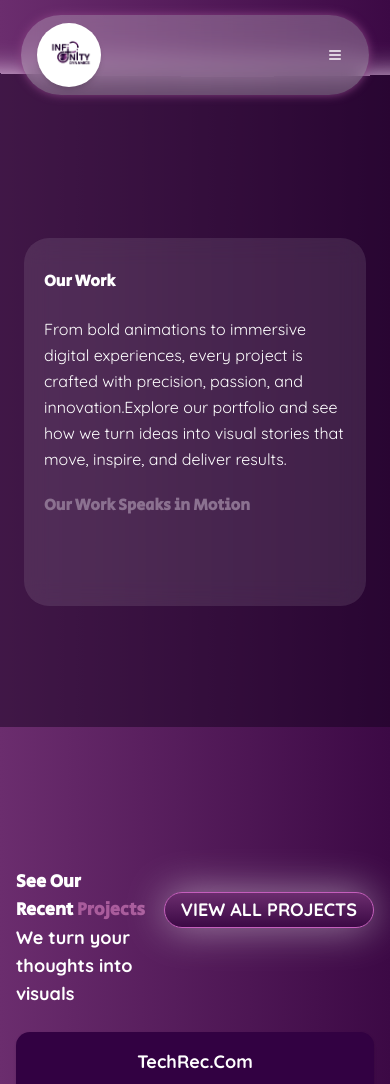
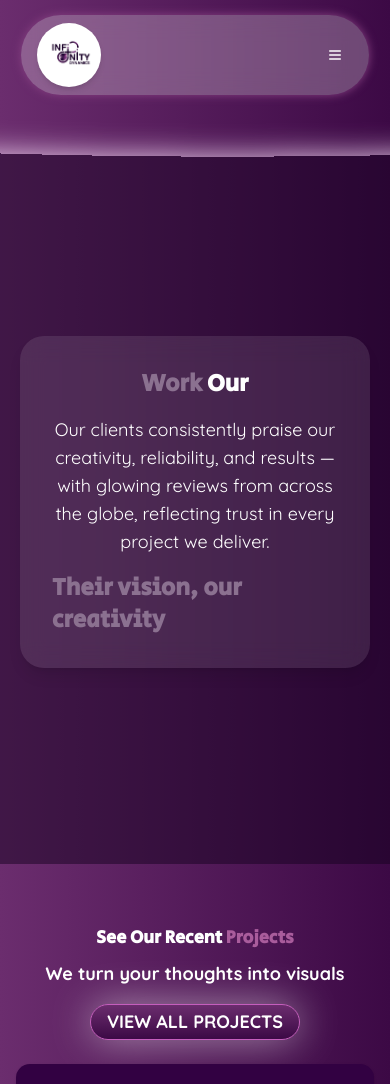
Before and after one commit to Zeeshan-Haider-Soomro/Infinity-X-Dynamic, a React (Vite) app: page /our-work in a window 390 px wide. Shown: the top 1084 px of the page. Built offline with nearby package versions, Linux system fonts and the light colour scheme.

Commit message:
fix: update component styles and improve layout for better responsiveness and visual consistency

```diff
--- a/src/assets/ImagesFile.jsx
+++ b/src/assets/ImagesFile.jsx
@@ -319,7 +319,7 @@ export const BackgroundWave = (props) => (
       <filter
         id="filter0_d_347_330"
         width="1320"
-        height="480"
+        height="518"
         x="-20"
         y="0"
         colorInterpolationFilters="sRGB"
--- a/src/components/Header.jsx
+++ b/src/components/Header.jsx
@@ -251,7 +251,7 @@ const Header = () => {
                   size="icon"
                   className="md:hidden text-white hover:bg-transparent focus-visible:ring-0 focus-visible:ring-offset-0"
                 >
-                  <Menu size={28} />
+                  <Menu size={34} />
                 </Button>
               </SheetTrigger>
 
--- a/src/components/ServiceButtons.jsx
+++ b/src/components/ServiceButtons.jsx
@@ -1,11 +1,11 @@
-import { Link } from "react-router-dom"; // ✅ Updated to react-router-dom
+import { Link } from "react-router-dom";
 
 const services = [
   "GRAPHIC MOTION",
   "3D ANIMATION",
   "2D ANIMATION",
   "SOCIAL MEDIA MARKETING",
-  "WEB DEVELOPMENT", // Fixed typo in "DEVELOPMENT"
+  "WEB DEVELOPMENT",
   "CARTOON ANIMATION",
   "WHITEBOARD VIDEOS",
   "LOGO ANIMATION",
@@ -33,7 +33,7 @@ const links = [
 export default function ServiceButtons({ activeIndex }) {
   return (
     <div data-aos="fade-up" className="flex items-center justify-center px-4">
-      <div className="grid xl:grid-cols-4 lg:grid-cols-3 md:grid-cols-2 grid-cols-1 gap-3 md:gap-4 w-full max-w-6xl">
+      <div className="grid grid-cols-2 sm:grid-cols-2 md:grid-cols-3 lg:grid-cols-4 xl:grid-cols-4 gap-3 md:gap-4 w-full max-w-6xl">
         {services.map((label, index) => {
           const isActive = index === activeIndex;
           const link = links[index];
--- a/src/pages/Home.jsx
+++ b/src/pages/Home.jsx
@@ -73,10 +73,10 @@ const Home = () => {
           <h1 className="text-white text-center text-3xl lg:text-[50px] font-secular">
             We Provide
           </h1>
-          <div className="h-[100px]">
+          <div className="h-[50px] md:h-[80px]">
             <DynamicHeading phrases={phrases} index={index} />
           </div>
-          <h1 className="text-white text-center text-3xl md:text-[50px] lg:text-[70px] font-medium pt-2 font-secular">
+          <h1 className="text-white text-center pb-2 text-3xl md:text-[50px] lg:text-[70px] font-medium font-secular">
             Services
           </h1>
           <div>
--- a/src/pages/OurClients.jsx
+++ b/src/pages/OurClients.jsx
@@ -52,42 +52,56 @@ const OurClients = () => {
   return (
     <div>
       {/* Hero Section */}
-      <section className="w-full md:px-6 top-8 md:top-18 py-4 md:py-16 relative md:min-h-screen z-20 pb-6">
-        <div className="absolute inset-0 z-0">
+
+      {/* Spacer to push content below fixed header */}
+      <div className="h-20" />
+      {/* Our Clients Section */}
+      <section className="relative flex w-full items-center min-h-screen z-0 overflow-hidden">
+        {/* Background Image */}
+        <div className="absolute inset-0 -z-10">
           <ImagesAssets.backgroundWave className="w-full h-full object-cover" />
         </div>
-        <div className="flex flex-col items-center gap-10 p-6">
-          {/* Top Row: Card + Image */}
-          <div className="flex flex-col lg:flex-row items-center justify-center w-full gap-10">
-            <div data-aos="fade-right sm:fade-up" className="w-full lg:w-1/2">
-              <CustomCardModal title="Our Clients" sections={sections} />
+
+        {/* Foreground Content */}
+        <div className="flex flex-col-reverse lg:flex-row justify-around items-center z-10 p-5 gap-10">
+          {/* Left: Text and Stats */}
+          <div className="text-white max-w-2xl rounded-3xl p-8 shadow-lg bg-white/10 backdrop-blur-md">
+            <h1 className="text-2xl md:text-3xl lg:text-3xl font-secular font-bold text-center md:text-left">
+              Our <span className="text-[#8B7190]" >Clients</span>
+            </h1>
+            <p className="text-lg md:text-2xl text-center md:text-left mt-4">
+              Our clients consistently praise our creativity, reliability, and results — with glowing reviews from across the globe, reflecting trust in every project we deliver.
+            </p>
+            <div className="flex justify-between items-center mt-6 gap-4">
+              <h2 className="text-xl md:text-xl lg:text-2xl font-semibold ">
+                Their vision, our creativity
+              </h2>
+              <AwardBox target={100} label="Satisfied Clients" className="ml-0 md:ml-4" />
             </div>
+          </div>
+
+          {/* Right: Bot Illustration */}
           <div data-aos="fade-left" className="relative w-full lg:w-1/2 hidden lg:block">
             <ImagesAssets.botOne />
           </div>
         </div>
-        </div>
       </section>
 
+      {/* Feedback Section */}
       <section className="w-full rounded-t-[65px] border-t-[3px] border-white overflow-hidden">
         {/* Header Section */}
-        <div className="max-w-6xl mx-auto flex flex-col-reverse lg:flex-row items-center justify-between gap-12">
-          {/* Text */}
-          <div className="lg:w-2/3 text-center lg:text-left  text-white">
-            <h3 className="text-[32px] font-semibold mb-4">We Love Feedback!</h3>
-            <p className="text-xl max-w-xl">
-              Share your thoughts with us, and let's turn your feedback into the
-              masterpiece that shapes our journey.
-            </p>
+
+        <div className="flex justify-between items-center py-16 p-8">
+          <div className="text-center lg:text-left text-white ">
+            <h1 className="text-2xl md:text-3xl font-bold mb-2">We Love Feedback !</h1>
+            <p className=" text-xl md:text-2xl ">Share your thoughts with us, and let's turn your feedback into<br/> the masterpiece that shapes our journey.</p>
+          </div>
+          <div className="hidden lg:block absolute top-[500px] right-30 w-[300px] h-[300px]">
+             <ImagesAssets.botTwo />
+
+          </div>
         </div>
 
-          {/* Right Illustration */}
-          <div className="flex justify-center lg:justify-end lg:w-1/3">
-            <div className="text-[32px] [-webkit-text-stroke:1px_#874182] hidden md:block">
-              <ImagesAssets.botTwo />
-            </div>
-          </div>
-        </div>
 
         {/* Glow Effect */}
         <div className="relative w-full h-[1px] mt-6">
@@ -97,7 +111,6 @@ const OurClients = () => {
         {/* Carousel Section */}
         <SliderCards />
       </section>
-
 
       <section >
         <div>
--- a/src/pages/OurWork.jsx
+++ b/src/pages/OurWork.jsx
@@ -49,39 +49,53 @@ const OurWork = () => {
   return (
     <div>
       {/* hero section */}
-      <section className="w-full relative min-h-screen z-20">
-        <div className="absolute inset-0 z-0">
-          <ImagesAssets.backgroundWave className="w-full h-full object-cover items-center" />
+      <div className="h-20" />
+      {/* Our Clients Section */}
+      <section className="relative flex w-full items-center min-h-screen z-0 overflow-hidden">
+        {/* Background Image */}
+        <div className="absolute inset-0 -z-10">
+          <ImagesAssets.backgroundWave className="w-full h-full object-cover" />
         </div>
 
-        <div className="flex flex-col justify-center items-center min-h-screen gap-10 p-6">
-          {/* Top Row: Card + Image */}
-          <div className="flex flex-col lg:flex-row items-center justify-center w-full gap-10">
-            <div data-aos="fade-right">
-              <CustomCardModal title="Our Work" sections={sections} />
+        {/* Foreground Content */}
+        <div className="flex flex-col-reverse lg:flex-row justify-around items-center z-10 p-5 gap-10">
+          {/* Left: Text and Stats */}
+          <div className="text-white max-w-2xl rounded-3xl p-8 shadow-lg bg-white/10 backdrop-blur-md">
+            <h1 className="text-2xl md:text-3xl lg:text-3xl font-secular font-bold text-center md:text-left">
+              <span className="text-[#8B7190]">Work </span>Our
+            </h1>
+            <p className="text-lg md:text-2xl text-center md:text-left mt-4">
+              Our clients consistently praise our creativity, reliability, and results — with glowing reviews from across the globe, reflecting trust in every project we deliver.
+            </p>
+            <h2 className="text-2xl md:text-3xl lg:text-3xl font-secular mt-4 text-[#8B7190] font-semibold ">
+              Their vision, our creativity
+            </h2>
           </div>
+
+          {/* Right: Bot Illustration */}
           <div data-aos="fade-left" className="relative w-full lg:w-1/2 hidden lg:block">
             <ImagesAssets.botOne />
-            </div>
           </div>
         </div>
       </section>
 
       <section className=" w-full pb-4">
 
-        <div className="max-w-full flex justify-between mx-auto px-4 md:px-24 md:pb-16 mt-6">
+        <div className="w-full flex flex-col items-center justify-center text-center px-4 md:h-auto md:flex-row md:justify-between md:text-left md:px-24 md:pb-16">
           <div>
-            <h3 className=" text-white font-secular text-lg md:text-2xl font-bold">
-              See Our Recent <span className=" text-[#A95C9C]">Projects</span>
+            <h3 className="text-white font-secular text-lg md:text-2xl font-bold">
+              See Our Recent <span className="text-[#A95C9C]">Projects</span>
             </h3>
-            <p className="text-white text-lg md:text-2xl font-bold">We turn your thoughts into visuals</p>
+            <p className="text-white text-lg md:text-2xl font-bold mt-2">
+              We turn your thoughts into visuals
+            </p>
           </div>
-          <div className="">
-            <CustomButton className="mt-6" to="/our-work">
+          <CustomButton className="mt-4 md:mt-0" to="/our-work">
             VIEW ALL PROJECTS
           </CustomButton>
         </div>
-        </div>
+
+
         <div className="max-w-full mx-auto px-4 md:px-[122px]">
           <div className="grid grid-cols-1 md:grid-cols-2 lg:grid-cols-3 gap-4 md:gap-[67px] mt-6">
             <Card className="bg-[#320142] text-white p-4 text-center border-0">
@@ -141,34 +155,38 @@ const OurWork = () => {
       </section>
 
      {/* Feedback section */}
-      <section className="w-full bg-[#1a0127e6] rounded-t-[65px] border-t-[3px] border-white px-4 overflow-hidden py-10">
+<section className="w-full bg-[#1a0127e6] rounded-t-[65px] border-t-[3px] border-white px-2 sm:px-4 py-8 overflow-hidden">
   {/* Header Section */}
-        <div className="max-w-6xl mx-auto flex flex-col-reverse lg:flex-row items-center justify-between gap-10">
+  <div className="max-w-6xl mx-auto flex flex-col-reverse lg:flex-row items-center justify-between gap-6 sm:gap-10">
+
     {/* Text */}
-          <div className="lg:w-2/3 text-center lg:text-left font-['Quicksand'] text-white">
-            <h3 className="text-[32px] font-semibold mb-2">We Love Feedback!</h3>
-            <p className="text-lg lg:text-xl max-w-xl mx-auto lg:mx-0 leading-relaxed text-white/80">
+    <div className="w-full lg:w-2/3 text-center lg:text-left font-['Quicksand'] text-white">
+      <h3 className="text-2xl sm:text-3xl font-semibold mb-2">We Love Feedback!</h3>
+      <p className="text-base sm:text-lg lg:text-xl max-w-xl mx-auto lg:mx-0 leading-relaxed text-white/80">
         Share your thoughts with us, and let's turn your feedback into the
         masterpiece that shapes our journey.
       </p>
     </div>
 
     {/* Right Illustration */}
-          <div className="flex justify-center lg:justify-end lg:w-1/3">
-            <div className="text-[32px] [-webkit-text-stroke:1px_#874182] hidden lg:block">
-              <ImagesAssets.botTwo />
+    <div className="w-full lg:w-1/3 flex justify-center lg:justify-end">
+      <div className="w-[300px] max-w-full hidden lg:block">
+        <ImagesAssets.botTwo className="w-full h-auto" />
       </div>
     </div>
   </div>
 
   {/* Glow Effect */}
-        <div className="relative w-full mt-8 ">
-          <div className="w-[150px] h-[150px] bg-white rounded-full blur-[60px] absolute top-0 -left-[60px] opacity-30" />
+  <div className="relative w-full mt-6">
+    <div className="w-[120px] h-[120px] bg-white rounded-full blur-[60px] absolute top-0 -left-[50px] opacity-30" />
   </div>
 
+  {/* Slider Cards */}
+  <div className="mt-6">
     <SliderCards />
+  </div>
+</section>
 
-      </section>
 
 
       {/* our achievement section */}
```
Also changed, not shown: src/pages/AboutUs.jsx (+30 -13 lines), src/pages/ContactUs.jsx (+2 -8 lines). Lines whose indentation alone changed are shown as unchanged.
